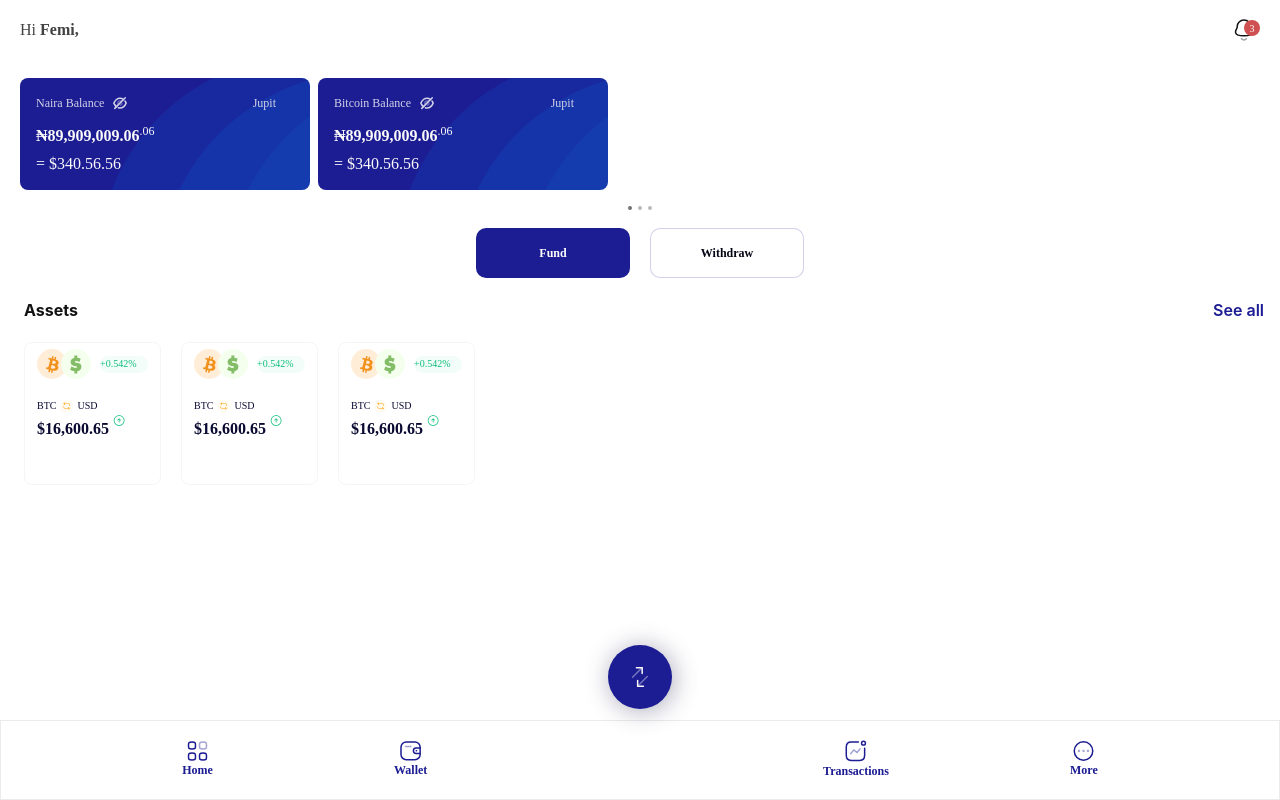
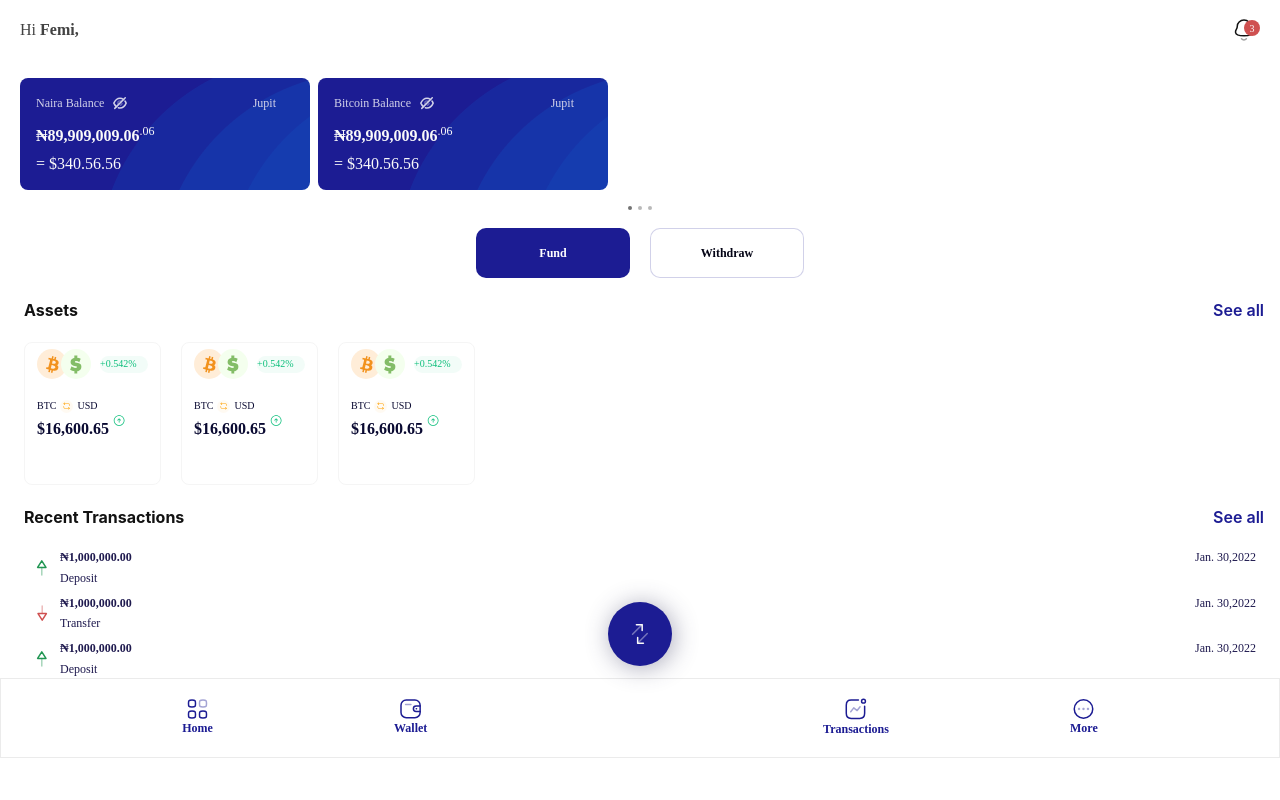
Before and after one commit to webDevTolu/jupit-technologies, a React (Create React App) app in the folder jupit-tech/: page / in a window 1280 px wide. Built offline with nearby package versions, Linux system fonts and the light colour scheme.

Commit message:
Transactions

```diff
--- a/jupit-tech/src/App.tsx
+++ b/jupit-tech/src/App.tsx
@@ -1,6 +1,7 @@
 import Assets from "./components/Assets";
 import Balance from "./components/Balance";
 import FundWithdraw from "./components/FundWithdraw";
+import Transactions from "./components/Transactions";
 
 export default function App() {
   return (
@@ -8,6 +9,7 @@ export default function App() {
       <Balance />
       <FundWithdraw />
       <Assets />
+      <Transactions />
     </div>
   );
 }
--- a/jupit-tech/src/components/Footer/index.tsx
+++ b/jupit-tech/src/components/Footer/index.tsx
@@ -9,7 +9,7 @@ import Nav from "./Nav";
 const Footer = () => {
   return (
     <Fragment>
-      <div className="h-20 w-full fixed bottom-0 left-0 border border-[#EBEBEB]">
+      <div className="h-20 w-full relative bottom-0 left-0 border border-[#EBEBEB]">
         <div className="absolute w-full h-full bottom-0 left-0 flex items-center justify-evenly">
           <Nav icon={<HomeIcon />} title="Home" />
           <Nav icon={<WalletIcon />} title="Wallet" />
--- /dev/null
+++ b/jupit-tech/src/components/Transactions/TransactionItem.tsx
@@ -0,0 +1,40 @@
+import { formatAmount } from "../../utils/formatAmount";
+import { ReactComponent as CreditIcon } from "../../assets/images/credit.svg";
+import { ReactComponent as DebitIcon } from "../../assets/images/debit.svg";
+
+interface TransactionItemProps {
+  date: string;
+  amount: number;
+  type: string;
+  transaction: "credit" | "debit";
+}
+const TransactionItem = ({
+  date,
+  amount,
+  type,
+  transaction,
+}: TransactionItemProps) => {
+  const formattedAmount = formatAmount(amount);
+
+  return (
+    <div className="w-full flex justify-between items-start px-2">
+      <div className="flex gap-x-2 items-center">
+        <span>
+          {transaction === "credit" && <CreditIcon />}
+          {transaction === "debit" && <DebitIcon />}
+        </span>
+        <div className="flex flex-col gap-y-1 text-xs font-pop text-primary-100 leading-140">
+          <span className="font-semibold">
+            ₦{formattedAmount.formattedAmount}.{formattedAmount.decimals}
+          </span>
+          <span className="capitalize">{type}</span>
+        </div>
+      </div>
+      <span className="text-xs font-pop text-primary-100 leading-140">
+        {date}
+      </span>
+    </div>
+  );
+};
+
+export default TransactionItem;
--- /dev/null
+++ b/jupit-tech/src/components/Transactions/TransactionsList.tsx
@@ -0,0 +1,30 @@
+import TransactionItem from "./TransactionItem";
+
+const TransactionsList = () => {
+  return (
+    <div className="pl-6 pr-4 w-full flex flex-col gap-y-2">
+      <TransactionItem
+        date="Jan. 30,2022"
+        transaction="credit"
+        amount={1000000.0}
+        type="deposit"
+      />
+      <TransactionItem
+        date="Jan. 30,2022"
+        transaction="debit"
+        amount={1000000.0}
+        type="transfer"
+      />
+      <TransactionItem
+        date="Jan. 30,2022"
+        transaction="credit"
+        amount={1000000.0}
+        type="deposit"
+      />
+      {/* <TransactionItem />
+      <TransactionItem /> */}
+    </div>
+  );
+};
+
+export default TransactionsList;
--- /dev/null
+++ b/jupit-tech/src/components/Transactions/index.tsx
@@ -0,0 +1,17 @@
+import TransactionsList from "./TransactionsList";
+
+const Transactions = () => {
+  return (
+    <div className="mt-5 grid grid-cols-1 gap-y-5 w-screen">
+      {/* header */}
+      <div className="flex gap-4 pl-6 pr-4 items-center justify-between text-sm font-inter">
+        <h4 className="font-bold text-text-black">Recent Transactions</h4>
+        <p className="font-semibold text-jupitBlue">See all</p>
+      </div>
+      {/* content */}
+      <TransactionsList />
+    </div>
+  );
+};
+
+export default Transactions;
--- a/jupit-tech/src/components/UI/Layout/index.tsx
+++ b/jupit-tech/src/components/UI/Layout/index.tsx
@@ -10,7 +10,7 @@ const Layout = ({ children }: LayoutProps) => {
   return (
     <div className="font-pop h-screen w-screen">
       <Navbar />
-      <main>{children}</main>
+      <main className="h-auto overflow-y-scroll">{children}</main>
       <Footer />
     </div>
   );
--- a/jupit-tech/tailwind.config.js
+++ b/jupit-tech/tailwind.config.js
@@ -13,6 +13,7 @@ module.exports = {
     extend: {
       lineHeight: {
         xxs: "14px",
+        140: "140%",
       },
       boxShadow: {
         mainNav: "2px 2px 24px rgba(58, 57, 94, 0.43)",
@@ -26,6 +27,9 @@ module.exports = {
         pump: "#0EBF7C",
         deepBlue: "#090931",
         repeat: "FFA000",
+        primary: {
+          100: "#1E194E",
+        },
         gray: {
           80: "#424242",
           50: "#737373",
```
Also changed, not shown: jupit-tech/src/assets/images/credit.svg (added), jupit-tech/src/assets/images/debit.svg (added).
